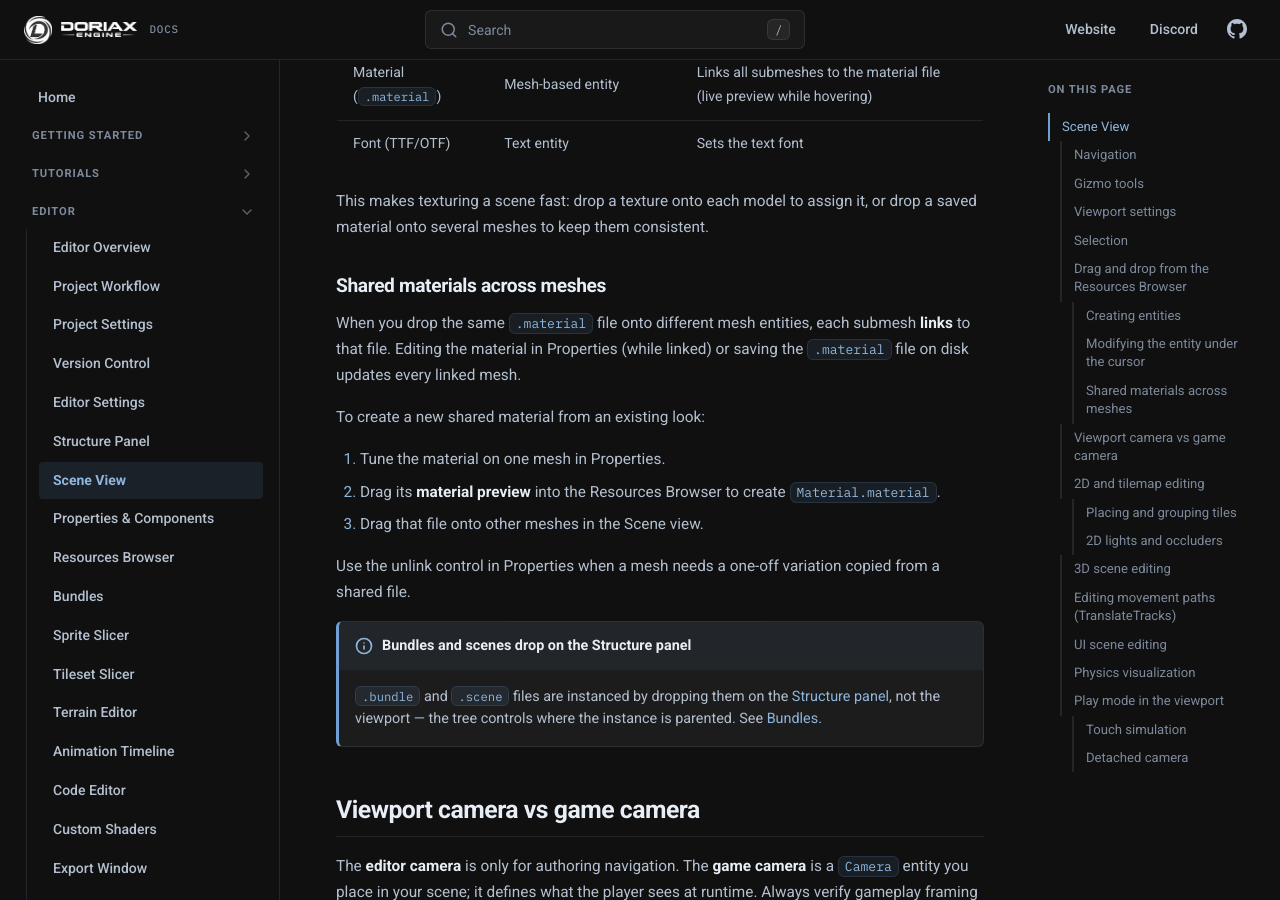
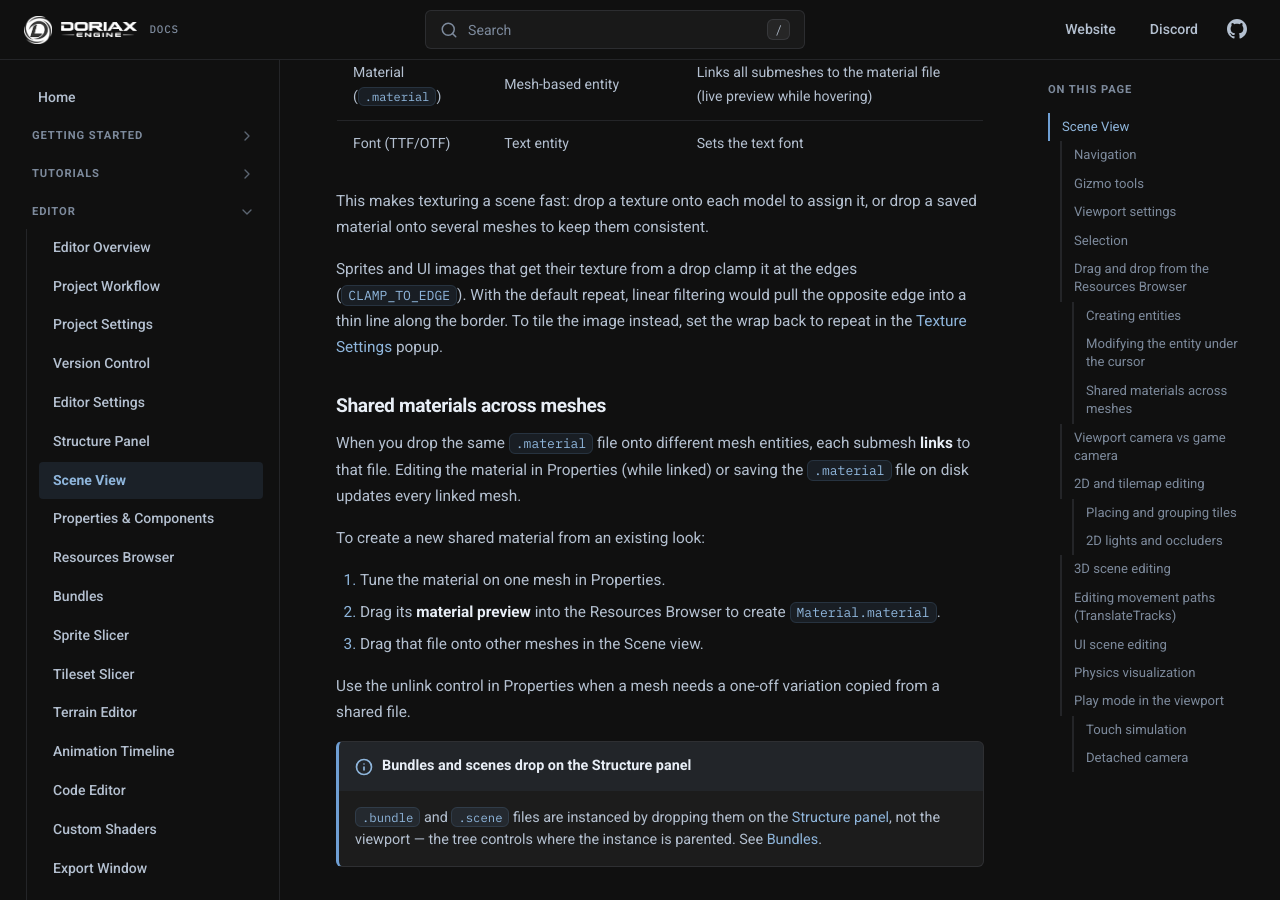
Before and after one commit to doriaxengine/doriax-docs, an MkDocs documentation site: the page built from docs/editor/scene-view.md, in a window 1280 px wide and 900 px high, scrolled down 5166 px. Built offline with MkDocs 1.6.1, drawn with Linux system fonts in a browser that asks for light colours; comment, search, counter and statistics services are not loaded.

Commit message:
Doc clamped sprite drops, nested export folders and per-sampler textures

```diff
--- a/docs/editor/scene-view.md
+++ b/docs/editor/scene-view.md
@@ -120,6 +120,11 @@ original value:
 
 This makes texturing a scene fast: drop a texture onto each model to assign it, or
 drop a saved material onto several meshes to keep them consistent.
+
+Sprites and UI images that get their texture from a drop clamp it at the edges
+(`CLAMP_TO_EDGE`). With the default repeat, linear filtering would pull the opposite edge
+into a thin line along the border. To tile the image instead, set the wrap back to repeat
+in the [Texture Settings](properties.md#editing-component-fields) popup.
 
 ### Shared materials across meshes
 
```
Also changed, not shown: docs/editor/export.md (+4 -0 lines), docs/manual/resources-and-assets.md (+1 -1 lines), docs/reference/classes/texture.md (+3 -0 lines).
